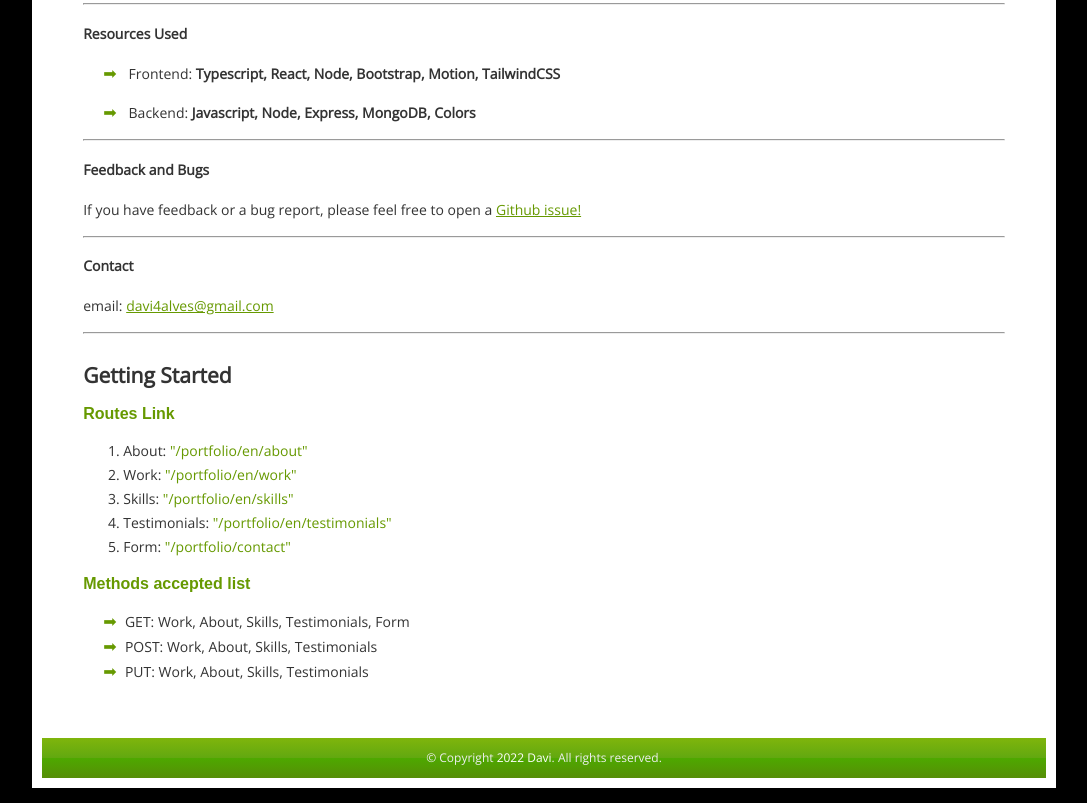
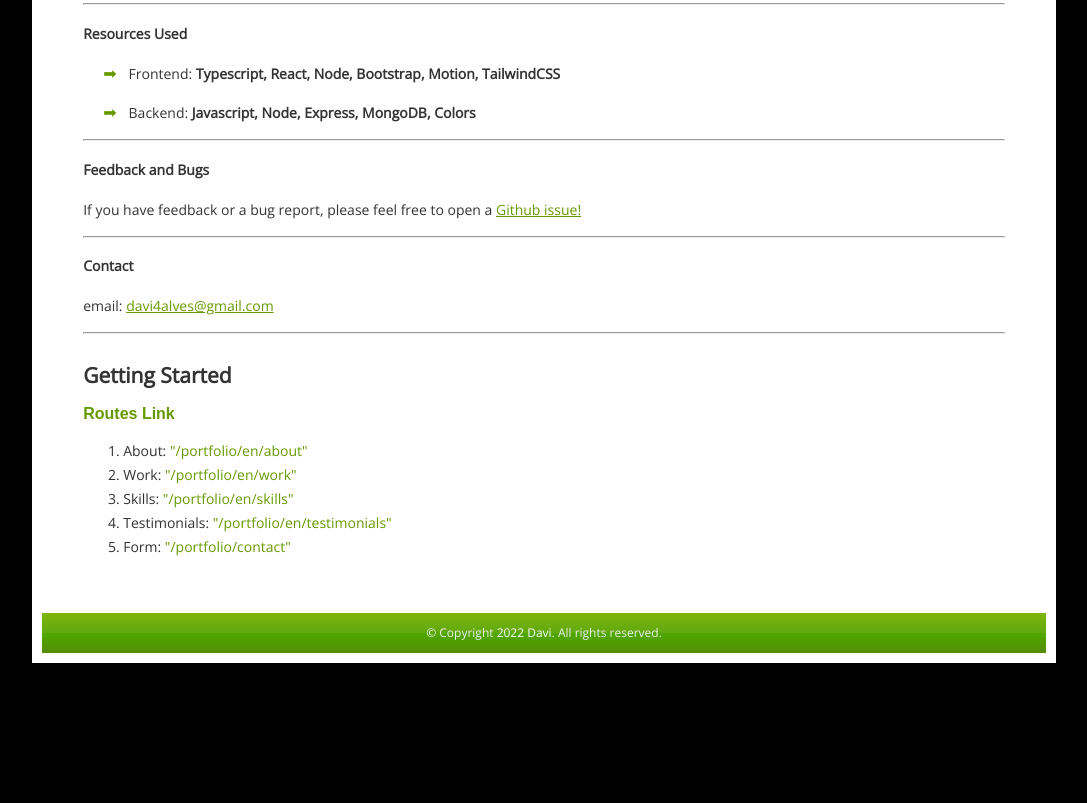
Before and after one commit to Davi-Archive/portfolio-en-server, a website: page views/index.html in a window 1280 px wide. Shown: the part 624-1427 px from the top of the page, without its empty margins (96-1183 px from the left). After the commit the page ends 1302 px from the top, so only its background shows below. Drawn offline with nearby package versions, Linux system fonts and the light colour scheme.

Commit message:
fix: routes

```diff
--- a/views/index.html
+++ b/views/index.html
@@ -555,12 +555,6 @@
               >
 			</li>
           </ol>
-          <h3>Methods accepted list</h3>
-          <ul>
-            <li>GET: Work, About, Skills, Testimonials, Form</li>
-            <li>POST: Work, About, Skills, Testimonials</li>
-            <li>PUT: Work, About, Skills, Testimonials</li>
-          </ul>
         </div>
       </div>
       <!--End Content -->
```
